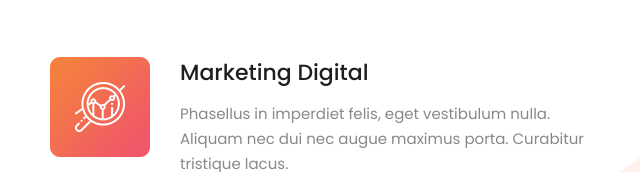
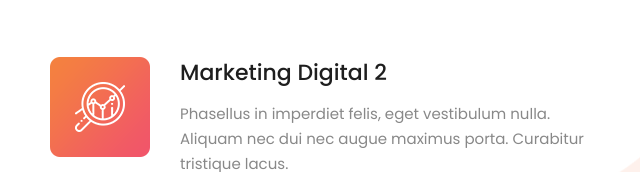
Before and after one commit to nntec/sitio, a plain HTML site: page index.html in a window 1280 px wide. Shown: the part 1970-2142 px from the top of the page, 605-1245 px from the left. Drawn offline with Linux system fonts and the light colour scheme.

Commit message:
Agregando mark digitgal 2

```diff
--- a/index.html
+++ b/index.html
@@ -170,7 +170,7 @@
                         <li data-scroll-reveal="enter right move 30px over 0.6s after 0.6s">
                             <img src="assets/images/about-icon-03.png" alt="">
                             <div class="text">
-                                <h4>Marketing Digital</h4>
+                                <h4>Marketing Digital 2</h4>
                                 <p>Phasellus in imperdiet felis, eget vestibulum nulla. Aliquam nec dui nec augue
                                     maximus porta. Curabitur tristique lacus.</p>
                             </div>
```
